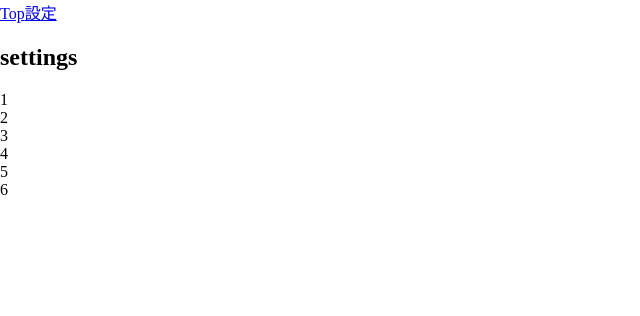
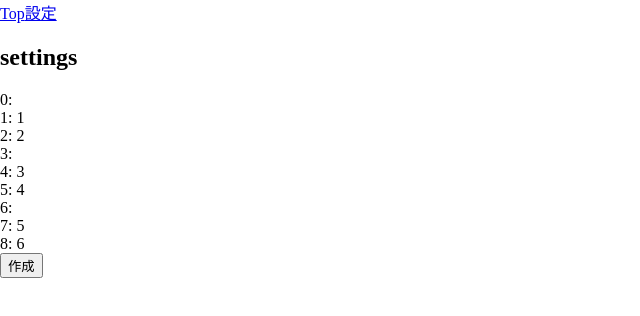
Before and after one commit to ryo4004/school-timetable, a React (Vite) app: page /settings in a window 1280 px wide. Shown: the top 316 px of the page, without its empty margins (0-640 px from the left). Built offline with nearby package versions, Linux system fonts and the light colour scheme.

Commit message:
時間割の初期化ができるようにする

```diff
--- a/src/features/settings/Settings.tsx
+++ b/src/features/settings/Settings.tsx
@@ -1,14 +1,17 @@
 import { useTimetableStore } from '../../stores/timetable'
 
 export const Settings = () => {
-  const { config } = useTimetableStore()
+  const { config, createTimetable } = useTimetableStore()
 
   return (
     <>
       <h2>settings</h2>
-      {config.classes.map((classItem) => (
-        <div key={classItem.id}>{classItem.name}</div>
+      {config.classes.map((classItem, index) => (
+        <div key={classItem.id}>
+          {index}: {classItem.name}
+        </div>
       ))}
+      <button onClick={() => createTimetable()}>作成</button>
     </>
   )
 }
--- a/src/stores/timetable.ts
+++ b/src/stores/timetable.ts
@@ -1,21 +1,38 @@
 import { create } from 'zustand'
 import { DateTime } from 'luxon'
 import { v4 as uuidv4 } from 'uuid'
-import type { ClassConfig, TimetableConfig, TimetableYear } from '../types'
+import type { ClassConfig, TimetableConfig, Timetables } from '../types'
 
 type TimetableStore = {
   year: 2024
-  timetable: TimetableYear
+  timetable: Timetables
+  createTimetable: () => void
   config: TimetableConfig
   updateTimetable: (classes: ClassConfig[]) => void
 }
 
 const getFirstDate = (year: number) => {
-  return DateTime.fromJSDate(new Date(year, 4, 1)).startOf('week')
+  return DateTime.fromISO(`${year}-04-01`).startOf('week').minus({ day: 1 })
 }
 
-const getInitialTimetable = (year: number) => {
+const getLastDate = (year: number) => {
+  return DateTime.fromISO(`${year + 1}-03-31`)
+    .endOf('week')
+    .plus({ day: 1 })
+}
+
+const getInitialTimetable = (
+  year: number,
+  classConfig: ClassConfig[],
+): Timetables => {
   const firstDate = getFirstDate(year)
+  const lastDate = getLastDate(year)
+  const diff = Math.round(lastDate.diff(firstDate, 'days').days)
+  const timetableDate = classConfig.reduce((acc, current) => {
+    return { ...acc, [current.id]: { subject: [], note: '' } }
+  }, [])
+
+  return [...Array(diff)].fill(timetableDate)
 }
 
 const getInitialTimetableConfig = () => {
@@ -35,11 +52,17 @@ const getInitialTimetableConfig = () => {
 export const useTimetableStore = create<TimetableStore>((set) => ({
   year: 2024,
   timetable: [],
+  createTimetable: () => {
+    set((state) => ({
+      ...state,
+      timetable: getInitialTimetable(2024, getInitialTimetableConfig()),
+    }))
+  },
   config: {
     classes: getInitialTimetableConfig(),
   },
   updateTimetable: (updateClasses: ClassConfig[]) => {
-    return set((state) => ({
+    set((state) => ({
       ...state,
       config: { ...state.config, classes: updateClasses },
     }))
--- a/src/types/Timetable.ts
+++ b/src/types/Timetable.ts
@@ -1,4 +1,4 @@
-export type TimetableYear = TimetableWeek[]
+export type Timetables = TimetableWeek[]
 
 export type TimetableWeek = {
   note: string
@@ -11,7 +11,7 @@ export type TimetableDate = Record<TimetableKey, TimetableClass>
 
 export type TimetableClass = {
   subject: []
-  memo: string
+  note: string
 }
 
 export type ClassConfig = {
```
